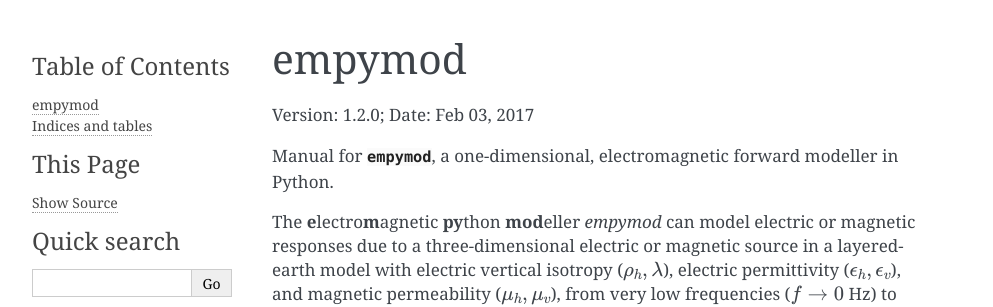
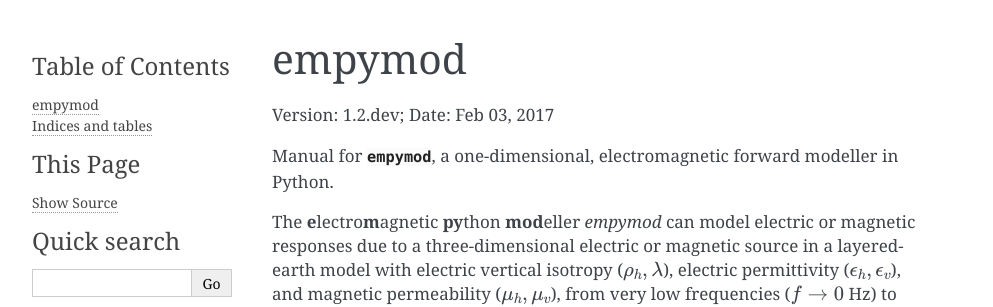
Before and after one commit to emsig/empymod, a Sphinx documentation site: the page built from docs/index.rst, in a window 1280 px wide. Shown: the top 307 px of the page, without its empty margins (148-1141 px from the left). Built offline with Sphinx 7.4.7, drawn with Linux system fonts in a browser that asks for light colours.

Commit message:
Update setup/conf for version

```diff
--- a/docs/conf.py
+++ b/docs/conf.py
@@ -65,9 +65,9 @@
 # built documents.
 #
 # The short X.Y version.
-version = '1.2.0'
+version = '1.2.dev'
 # The full version, including alpha/beta/rc tags.
-release = '1.2.0'
+release = '1.2.dev'
 
 # The language for content autogenerated by Sphinx. Refer to documentation
 # for a list of supported languages.
--- a/setup.py
+++ b/setup.py
@@ -9,7 +9,7 @@
 
 setup(
     name='empymod',
-    version='1.2.0',
+    version='1.2.dev',
     description='ElectroMagnetic Python forward MODeller (1D)',
     long_description=readme,
     author='Dieter Werthmüller',
```
